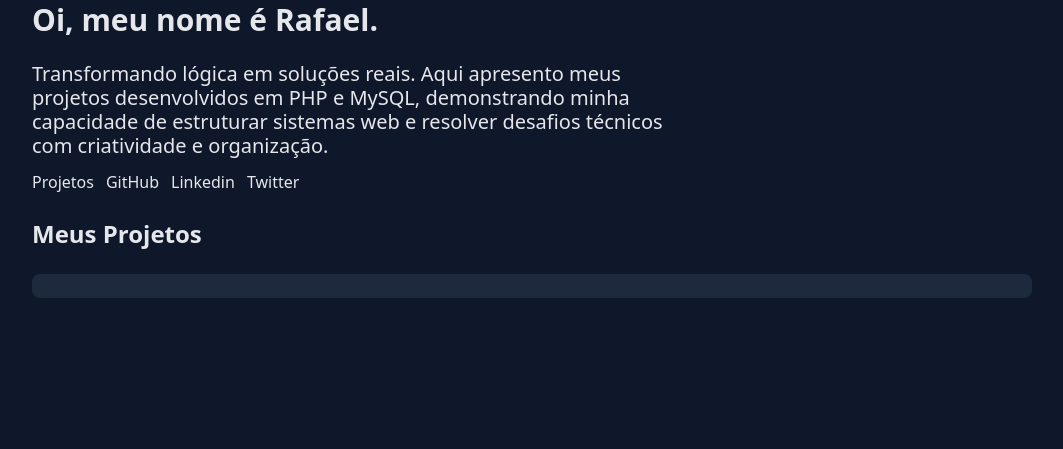
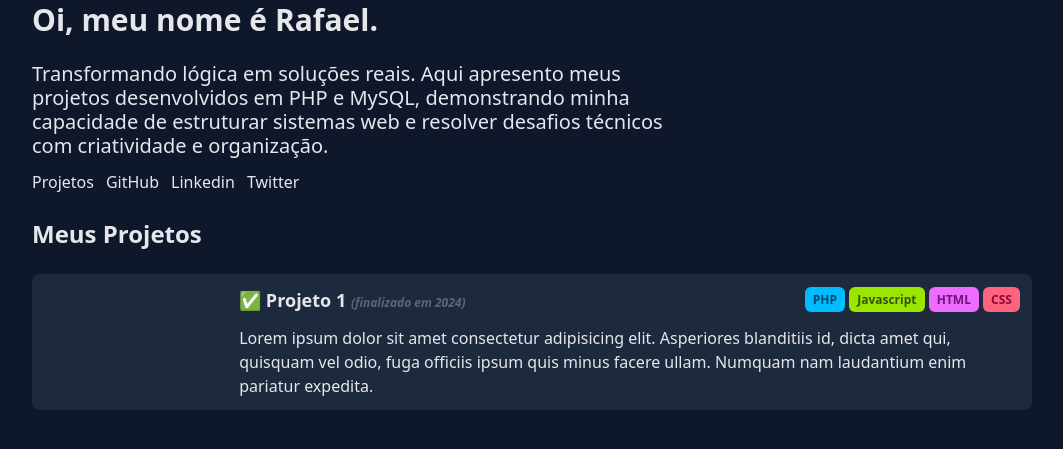
Before and after one commit to rafaumeu/portifolio_php, a PHP site: page / in a window 1280 px wide. Shown: the part 94-543 px from the top of the page, without its empty margins (108-1171 px from the left). Run offline with PHP 8.4, Linux system fonts and the light colour scheme.

Commit message:
feat(ui): implement project card component
- Add detailed project card layout with tech badges
- Implement status indicator and description styling
- Add colorful tags for stack (PHP, JS, HTML, CSS)

```diff
--- a/index.php
+++ b/index.php
@@ -45,7 +45,22 @@
             </div>
             <div class="flex bg-slate-800 rounded-lg p-3 items-center">
                 <div class="w-1/5"></div>
-                <div class="w-4/5"></div>
+                <div class="w-4/5 space-y-3">
+                    <div class="flex gap-3 justify-between">
+                        <h3 class="text-lg font-semibold">
+                            ✅ Projeto 1 <span class="text-xs text-gray-400 opacity-50 italic">(finalizado em 2024)</span>
+                        </h3>
+                        <div>
+                            <span class="bg-sky-400 text-sky-900 rounded-md font-semibold px-2 py-1 text-xs">PHP</span>
+                            <span class="bg-lime-400 text-lime-900 rounded-md font-semibold px-2 py-1 text-xs">Javascript</span>
+                            <span class="bg-fuchsia-400 text-fuchsia-900 rounded-md font-semibold px-2 py-1 text-xs">HTML</span>
+                            <span class="bg-rose-400 text-rose-900 rounded-md font-semibold px-2 py-1 text-xs">CSS</span>
+                        </div>
+                    </div>
+                    <p class="leading-6">
+                        Lorem ipsum dolor sit amet consectetur adipisicing elit. Asperiores blanditiis id, dicta amet qui, quisquam vel odio, fuga officiis ipsum quis minus facere ullam. Numquam nam laudantium enim pariatur expedita.
+                    </p>
+                </div>
             </div>
         </section>
     </main>
```
